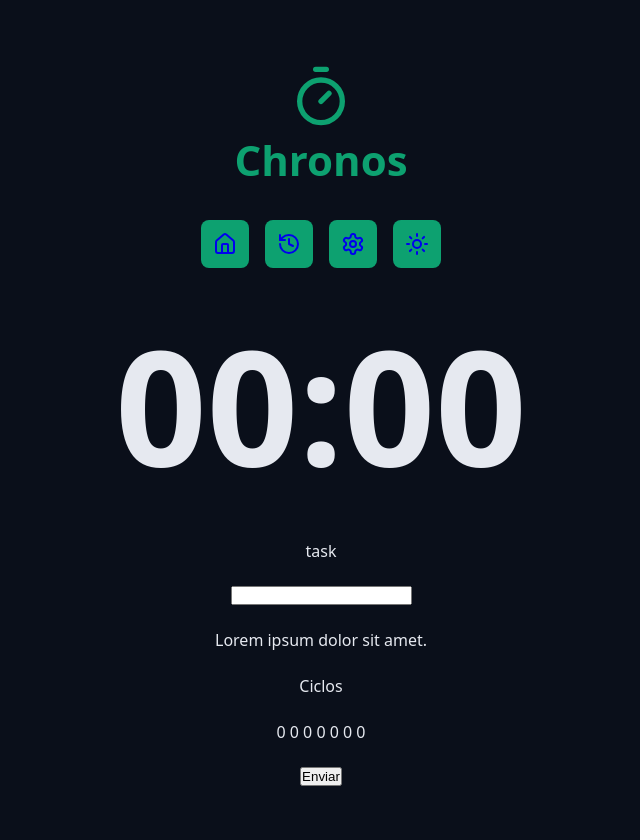
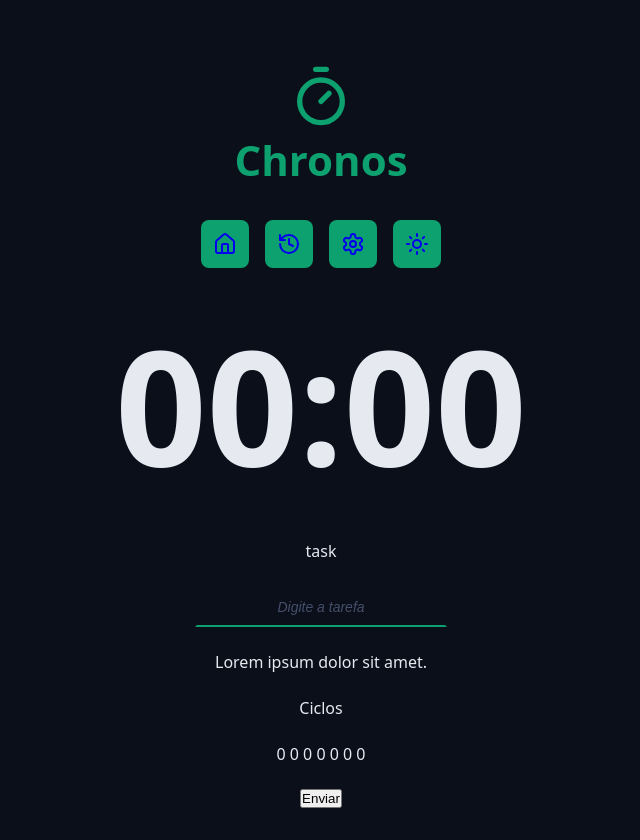
Before and after one commit to NevesRebeca/chronos-pomodoro, a React (Vite) app: page / in a window 1280 px wide. Shown: the whole page, without its empty margins (319-959 px from the left). Before the commit the page ends 818 px from the top, so only its background shows below. Built offline with nearby package versions, Linux system fonts and the light colour scheme.

Commit message:
feat: componentes do Input

```diff
--- a/src/App.tsx
+++ b/src/App.tsx
@@ -5,6 +5,7 @@
 import { Logo } from "./components/Logo";
 import { Menu } from "./components/Menu";
 import { CountDown } from "./components/CountDown";
+import { DefaultInput } from "./components/DefaultInput";
 
 export function App() {
   return (
@@ -24,8 +25,12 @@
       <Container>
         <form className="form" action="">
           <div className="formRow">
-            <label htmlFor="meuInput">task </label>
-            <input id="meuInput" />
+            <DefaultInput
+              id="taskInput"
+              labelText="task"
+              type="text"
+              placeholder="Digite a tarefa"
+            />
           </div>
 
           <div className="formRow">
--- /dev/null
+++ b/src/components/DefaultInput/index.tsx
@@ -0,0 +1,20 @@
+import styles from "./styles.module.css";
+
+type DefaultInputProps = {
+  id: string; // propriedade obrigatória
+  labelText: string;
+} & React.ComponentProps<"input">;
+
+export function DefaultInput({
+  id,
+  labelText,
+  type,
+  ...rest
+}: DefaultInputProps) {
+  return (
+    <>
+      <label htmlFor={id}>{labelText}</label>
+      <input className={styles.input} id={id} type={type} {...rest} />
+    </>
+  );
+}
--- /dev/null
+++ b/src/components/DefaultInput/styles.module.css
@@ -0,0 +1,28 @@
+.input {
+  background-color: transparent;
+  text-align: center;
+  font-size: 1.8rem;
+  padding: 0.8rem;
+  color: var(--text-default);
+  outline: none;
+
+  border: 0.2rem solid transparent;
+  border-bottom: 0.2rem solid var(--primary);
+  transition: all 0.1s ease-in-out;
+}
+
+.input:focus {
+  border-radius: 0.8rem;
+  border: 0.2rem solid var(--primary);
+}
+
+.input::placeholder {
+  color: var(--gray-500);
+  font-size: 1.4rem;
+  font-style: italic;
+}
+
+.input:disabled {
+  border-bottom: 0.2rem solid var(--disabled);
+  color: var(--text-muted);
+}
```
